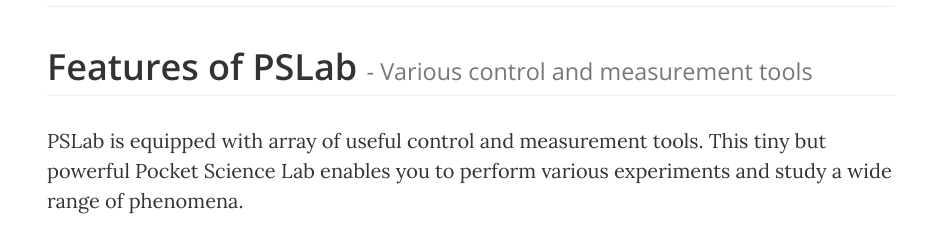
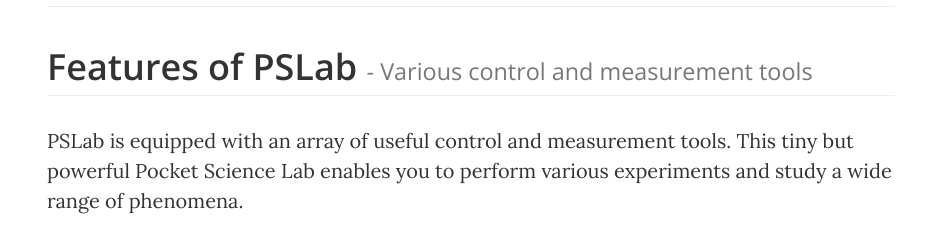
Before and after one commit to fossasia/pslab-scripts, a website: page index.html in a window 1280 px wide. Shown: the part 1540-1783 px from the top of the page, without its empty margins (218-1152 px from the left). Drawn offline with nearby package versions, Linux system fonts and the light colour scheme.

Commit message:
spelling

```diff
--- a/index.html
+++ b/index.html
@@ -141,7 +141,7 @@
                         <h1 class="page-header"> <font color="#333333">Features of PSLab</font>
                     <small> - Various control and measurement tools</small>
 		</h1>
-                        <p>PSLab is equipped with array of useful control and measurement tools. This tiny but powerful Pocket Science Lab enables you to perform various experiments and study a wide range of phenomena.</p>
+                        <p>PSLab is equipped with an array of useful control and measurement tools. This tiny but powerful Pocket Science Lab enables you to perform various experiments and study a wide range of phenomena.</p>
                         <p>Some of the important applications of PSLab are mentioned below...</p>
                         <div class="row">
                             <div class="col-sm-6">
```
